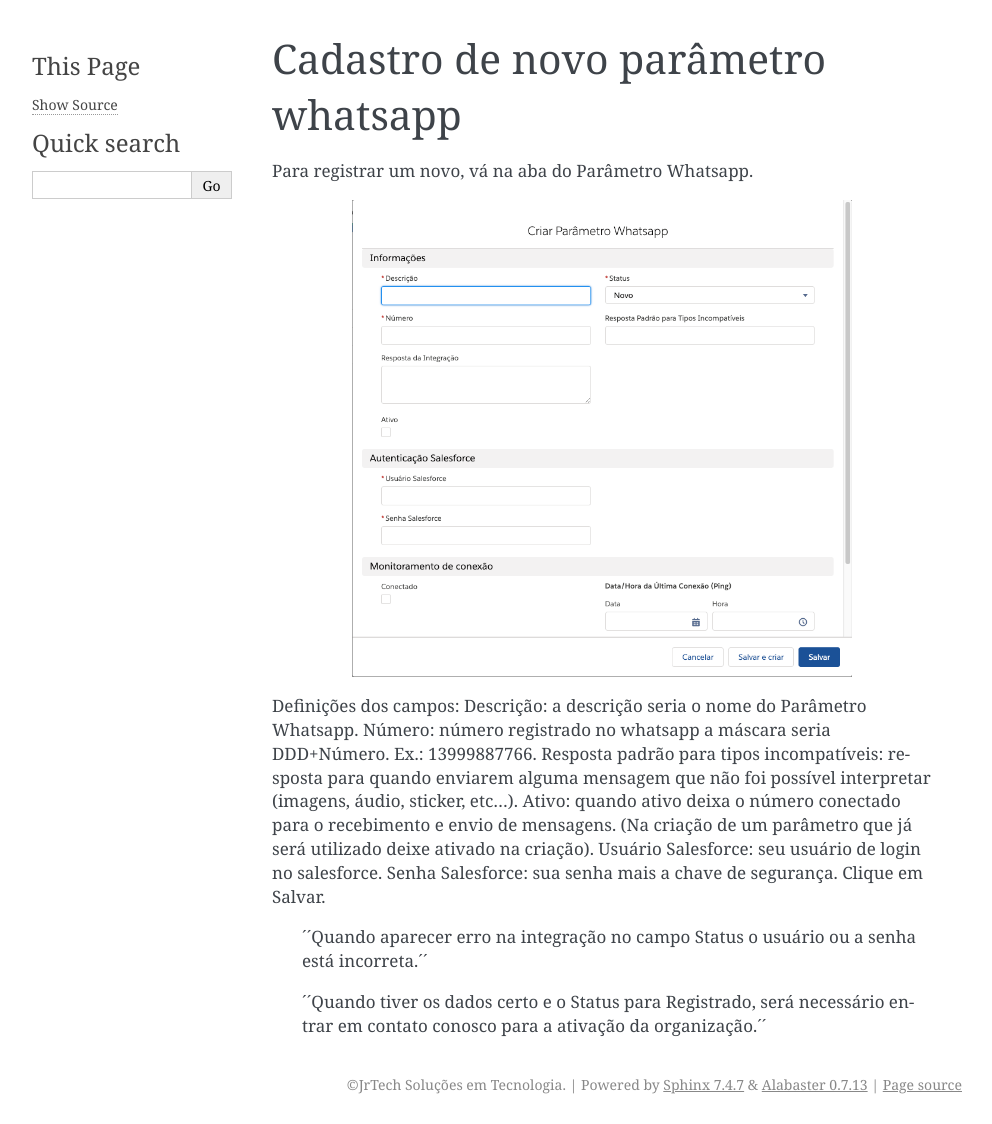
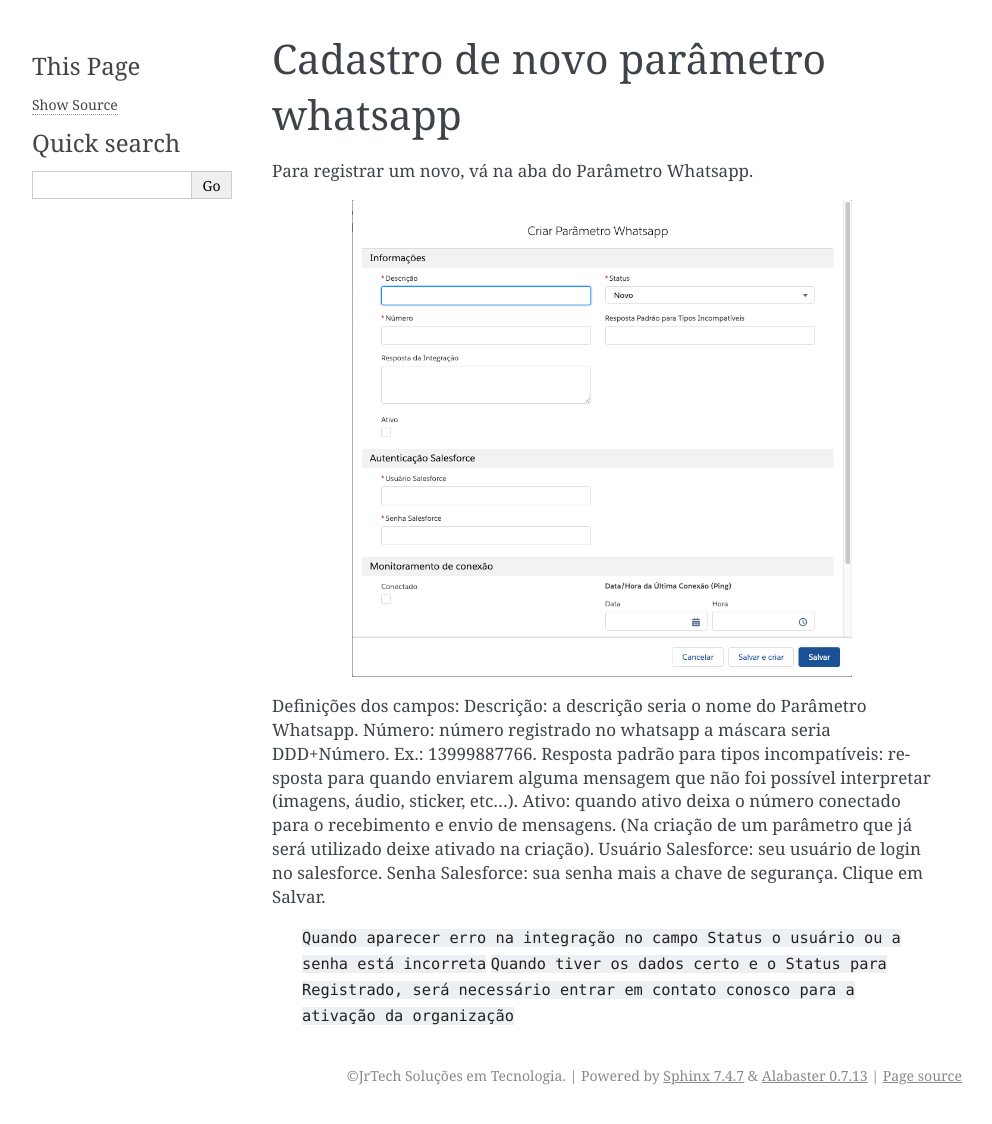
Before and after one commit to patricklucca/Whatsapp_Teste, a Sphinx documentation site: the page built from docs/Cadastro_Parametro.rst, in a window 1280 px wide. Shown: the whole page, without its empty margins (148-1140 px from the left). Built offline with Sphinx 7.4.7, drawn with Linux system fonts in a browser that asks for light colours; pages that are not in the unit, such as notebooks, are missing from menus.

```diff
--- a/docs/Cadastro_Parametro.rst
+++ b/docs/Cadastro_Parametro.rst
@@ -18,7 +18,5 @@ Usuário Salesforce: seu usuário de login no salesforce.
 Senha Salesforce: sua senha mais a chave de segurança.
 Clique em Salvar.
 
-
-        ´´Quando aparecer erro na integração no campo Status o usuário ou a senha está incorreta.´´
-
-        ´´Quando tiver os dados certo e o Status para Registrado, será necessário entrar em contato conosco para a ativação da organização.´´
+   ``Quando aparecer erro na integração no campo Status o usuário ou a senha está incorreta``
+   ``Quando tiver os dados certo e o Status para Registrado, será necessário entrar em contato conosco para a ativação da organização``
```
